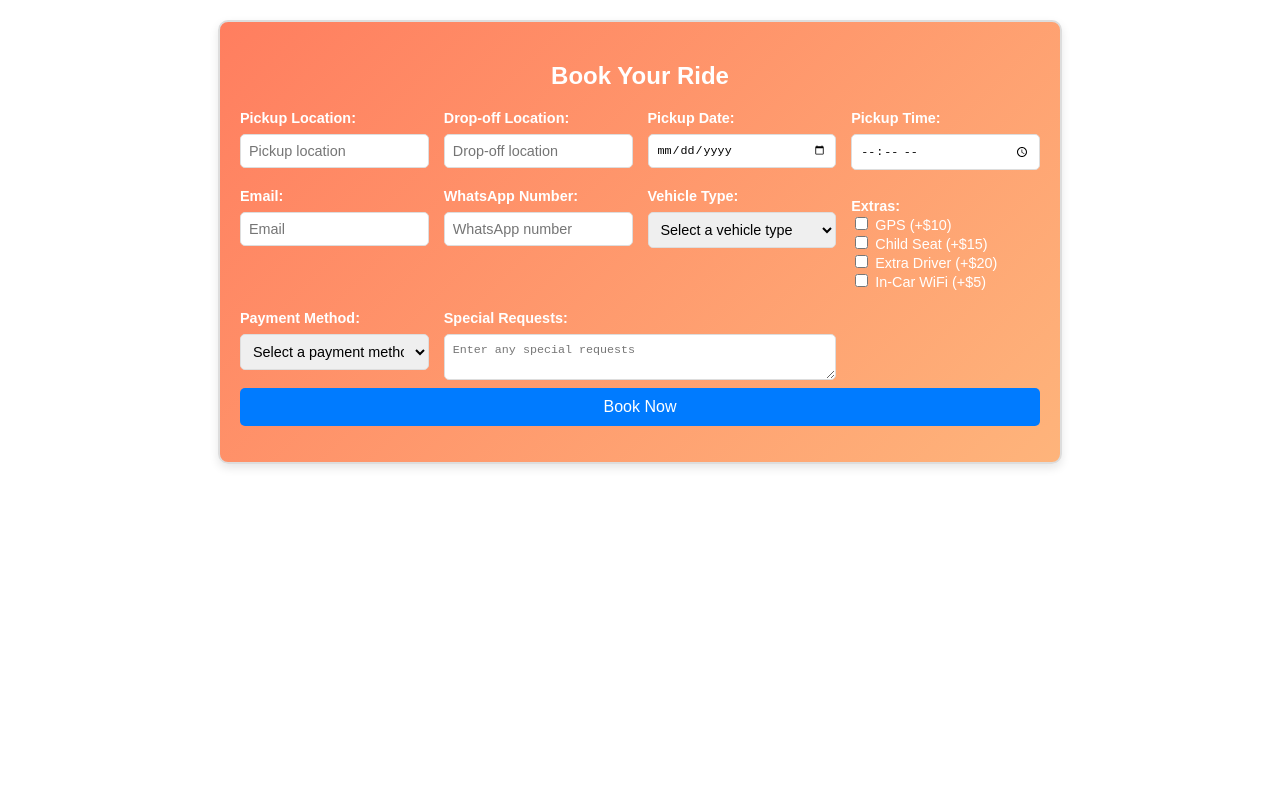
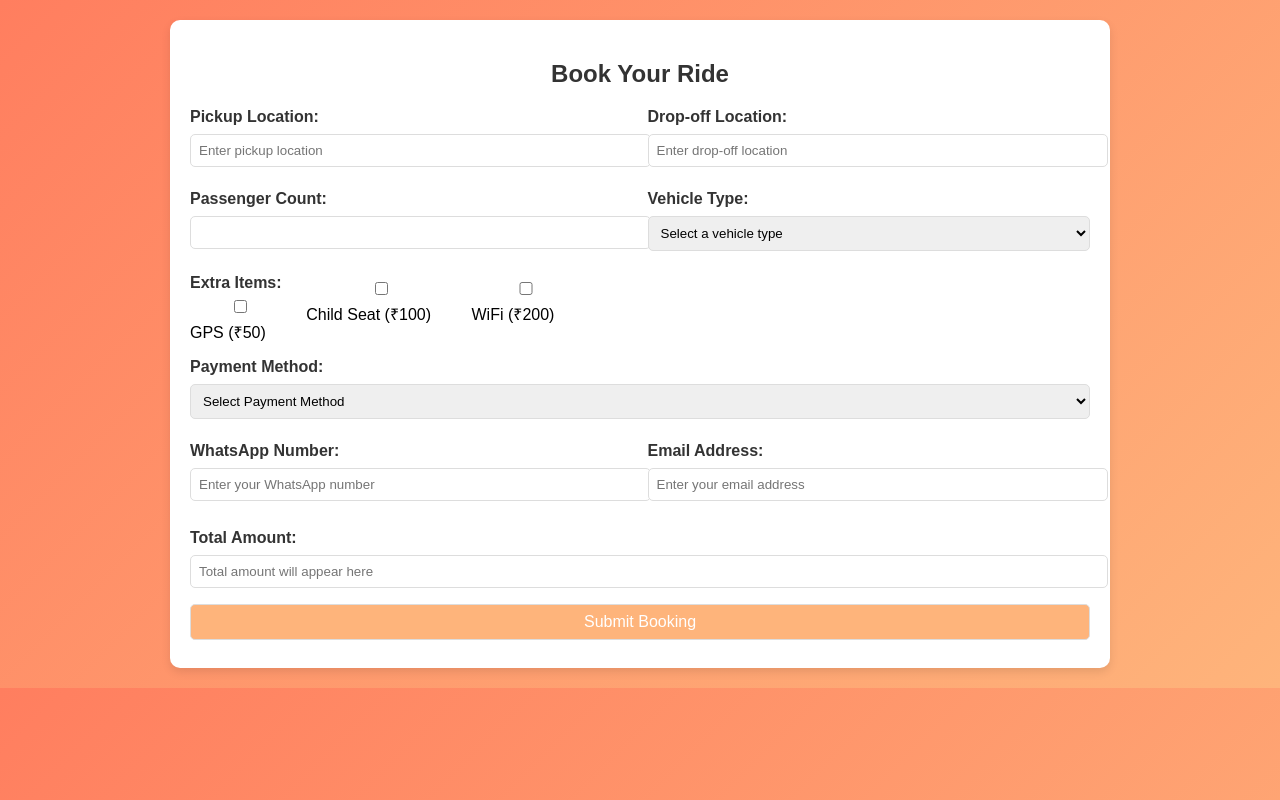
Before and after one commit to Jazzdar1/booking-form, a plain HTML site: page index.html in a window 1280 px wide. Drawn offline with Linux system fonts and the light colour scheme.

Commit message:
Update index.html

```diff
--- a/index.html
+++ b/index.html
@@ -1,124 +1,211 @@
-<!-- Compact Car Booking Form -->
-<div style="max-width: 800px; margin: 20px auto; padding: 20px; border: 2px solid #ddd; border-radius: 10px; box-shadow: 0px 4px 10px rgba(0,0,0,0.1); font-family: Arial, sans-serif; background: linear-gradient(135deg, #ff7e5f, #feb47b); position: relative; overflow: hidden;">
-    <h2 style="text-align: center; color: #fff; font-size: 1.5em;">Book Your Ride</h2>
-    <form id="carBookingForm" method="POST" action="https://formspree.io/f/xvgolgnv">
+<!DOCTYPE html>
+<html lang="en">
+<head>
+    <meta charset="UTF-8">
+    <meta name="viewport" content="width=device-width, initial-scale=1.0">
+    <title>Booking Form</title>
+    <style>
+        body {
+            font-family: Arial, sans-serif;
+            background: linear-gradient(135deg, #ff7e5f, #feb47b);
+            padding: 0;
+            margin: 0;
+        }
+        .form-container {
+            max-width: 900px;
+            margin: 20px auto;
+            padding: 20px;
+            background-color: #fff;
+            border-radius: 10px;
+            box-shadow: 0px 4px 10px rgba(0, 0, 0, 0.1);
+        }
+        h2 {
+            text-align: center;
+            color: #333;
+        }
+        label {
+            font-weight: bold;
+            color: #333;
+        }
+        input, select, button {
+            width: 100%;
+            padding: 8px;
+            margin: 8px 0;
+            border-radius: 5px;
+            border: 1px solid #ddd;
+        }
+        .input-group {
+            display: flex;
+            flex-wrap: wrap;
+            gap: 15px;
+            margin-bottom: 15px;
+        }
+        .input-group > div {
+            flex: 1 1 calc(25% - 15px); /* 4 items per row */
+            min-width: 220px;
+        }
+        .extra-items {
+            display: flex;
+            flex-wrap: wrap;
+            gap: 15px;
+            margin-bottom: 15px;
+        }
+        .extra-items input {
+            margin-right: 8px;
+        }
+        button {
+            background-color: #feb47b;
+            color: #fff;
+            cursor: pointer;
+            font-size: 16px;
+            width: 100%;
+        }
+        button:hover {
+            background-color: #ff7e5f;
+        }
+        .summary {
+            display: flex;
+            gap: 15px;
+            flex-wrap: wrap;
+            margin-top: 20px;
+        }
+        .summary > div {
+            flex: 1 1 calc(50% - 15px); /* Two items per row */
+        }
+        .contact-info {
+            margin-top: 20px;
+            text-align: center;
+        }
+    </style>
+</head>
+<body>
+    <div class="form-container">
+        <h2>Book Your Ride</h2>
+        <form method="POST" action="https://formsubmit.co/admin@kashmircabservice.online">
             <!-- Pickup and Drop-off Section -->
-        <div style="display: grid; grid-template-columns: repeat(4, 1fr); gap: 15px;">
+            <div class="input-group">
                 <div>
-                <label for="pickup-location" style="font-weight: bold; font-size: 0.9em; display: block; color: #fff;">Pickup Location:</label>
-                <input type="text" id="pickup-location" name="pickupLocation" placeholder="Pickup location" required style="width: 100%; padding: 8px; margin: 8px 0; border: 1px solid #ddd; border-radius: 5px; font-size: 0.9em;">
+                    <label for="pickup-location">Pickup Location:</label>
+                    <input type="text" id="pickup-location" name="Pickup Location" placeholder="Enter pickup location" required>
                 </div>
                 <div>
-                <label for="dropoff-location" style="font-weight: bold; font-size: 0.9em; display: block; color: #fff;">Drop-off Location:</label>
-                <input type="text" id="dropoff-location" name="dropoffLocation" placeholder="Drop-off location" required style="width: 100%; padding: 8px; margin: 8px 0; border: 1px solid #ddd; border-radius: 5px; font-size: 0.9em;">
+                    <label for="dropoff-location">Drop-off Location:</label>
+                    <input type="text" id="dropoff-location" name="Drop-off Location" placeholder="Enter drop-off location" required>
+                </div>
+            </div>
+
+            <!-- Passenger and Vehicle Section -->
+            <div class="input-group">
+                <div>
+                    <label for="passenger-count">Passenger Count:</label>
+                    <input type="number" id="passenger-count" name="Passenger Count" min="1" max="20" required>
                 </div>
                 <div>
-                <label for="pickup-date" style="font-weight: bold; font-size: 0.9em; display: block; color: #fff;">Pickup Date:</label>
-                <input type="date" id="pickup-date" name="pickupDate" required style="width: 100%; padding: 8px; margin: 8px 0; border: 1px solid #ddd; border-radius: 5px; font-size: 0.9em;">
+                    <label for="vehicle-type">Vehicle Type:</label>
+                    <select id="vehicle-type" name="Vehicle Type" required>
+                        <option value="" data-fare="0">Select a vehicle type</option>
+                        <option value="economy" data-fare="50">Economy (1-4 passengers) - ₹50</option>
+                        <option value="standard" data-fare="75">Standard (1-4 passengers) - ₹75</option>
+                        <option value="luxury" data-fare="120">Luxury (1-4 passengers) - ₹120</option>
+                        <option value="suv" data-fare="150">SUV (5-7 passengers) - ₹150</option>
+                        <option value="minivan" data-fare="200">Minivan (8-12 passengers) - ₹200</option>
+                        <option value="bus-small" data-fare="300">Small Bus (13-16 passengers) - ₹300</option>
+                        <option value="bus-large" data-fare="400">Large Bus (17-20 passengers) - ₹400</option>
+                    </select>
+                </div>
+            </div>
+
+            <!-- Extra Items Section -->
+            <div class="extra-items">
+                <div>
+                    <label>Extra Items:</label><br>
+                    <input type="checkbox" id="gps" name="Extra Items" value="GPS"> GPS (₹50)
                 </div>
                 <div>
-                <label for="pickup-time" style="font-weight: bold; font-size: 0.9em; display: block; color: #fff;">Pickup Time:</label>
-                <input type="time" id="pickup-time" name="pickupTime" required style="width: 100%; padding: 8px; margin: 8px 0; border: 1px solid #ddd; border-radius: 5px; font-size: 0.9em;">
+                    <input type="checkbox" id="child-seat" name="Extra Items" value="Child Seat"> Child Seat (₹100)
+                </div>
+                <div>
+                    <input type="checkbox" id="wifi" name="Extra Items" value="WiFi"> WiFi (₹200)
+                </div>
+            </div>
+
+            <!-- Payment Details Section -->
+            <div class="input-group">
+                <div>
+                    <label for="payment-method">Payment Method:</label>
+                    <select id="payment-method" name="Payment Method" required>
+                        <option value="">Select Payment Method</option>
+                        <option value="Credit Card">Credit Card</option>
+                        <option value="Debit Card">Debit Card</option>
+                        <option value="Net Banking">UPI</option>
+                        <option value="Cash on Delivery">Cash</option>
+                    </select>
                 </div>
             </div>
 
             <!-- Contact Information Section -->
-        <div style="display: grid; grid-template-columns: repeat(4, 1fr); gap: 15px; margin-top: 10px;">
+            <div class="input-group">
                 <div>
-                <label for="email" style="font-weight: bold; font-size: 0.9em; display: block; color: #fff;">Email:</label>
-                <input type="email" id="email" name="email" placeholder="Email" required style="width: 100%; padding: 8px; margin: 8px 0; border: 1px solid #ddd; border-radius: 5px; font-size: 0.9em;">
+                    <label for="whatsapp">WhatsApp Number:</label>
+                    <input type="tel" id="whatsapp" name="WhatsApp" placeholder="Enter your WhatsApp number" required>
                 </div>
                 <div>
-                <label for="whatsapp-number" style="font-weight: bold; font-size: 0.9em; display: block; color: #fff;">WhatsApp Number:</label>
-                <input type="tel" id="whatsapp-number" name="whatsappNumber" placeholder="WhatsApp number" required style="width: 100%; padding: 8px; margin: 8px 0; border: 1px solid #ddd; border-radius: 5px; font-size: 0.9em;">
-            </div>
-            <div>
-                <label for="vehicle-type" style="font-weight: bold; font-size: 0.9em; display: block; color: #fff;">Vehicle Type:</label>
-                <select id="vehicle-type" name="vehicleType" required style="width: 100%; padding: 8px; margin: 8px 0; border: 1px solid #ddd; border-radius: 5px; font-size: 0.9em;">
-                    <option value="" data-fare="0">Select a vehicle type</option>
-                    <option value="economy" data-fare="50">Economy (1-4 passengers)</option>
-                    <option value="standard" data-fare="75">Standard (1-4 passengers)</option>
-                    <option value="luxury" data-fare="120">Luxury (1-4 passengers)</option>
-                    <option value="suv" data-fare="150">SUV (5-7 passengers)</option>
-                    <option value="minivan" data-fare="200">Minivan (8-12 passengers)</option>
-                    <option value="bus-small" data-fare="300">Small Bus (13-16 passengers)</option>
-                    <option value="bus-large" data-fare="400">Large Bus (17-20 passengers)</option>
-                </select>
-            </div>
-            <div>
-                <div style="margin: 10px 0; font-size: 0.9em; color: #fff;">
-                    <label style="font-weight: bold;">Extras:</label><br>
-                    <label><input type="checkbox" name="extras" value="GPS" data-fare="10"> GPS (+$10)</label><br>
-                    <label><input type="checkbox" name="extras" value="child-seat" data-fare="15"> Child Seat (+$15)</label><br>
-                    <label><input type="checkbox" name="extras" value="extra-driver" data-fare="20"> Extra Driver (+$20)</label><br>
-                    <label><input type="checkbox" name="extras" value="wifi" data-fare="5"> In-Car WiFi (+$5)</label>
-                </div>
+                    <label for="email">Email Address:</label>
+                    <input type="email" id="email" name="Email" placeholder="Enter your email address" required>
                 </div>
             </div>
 
-        <!-- Payment Section -->
-        <div style="display: grid; grid-template-columns: repeat(4, 1fr); gap: 15px; margin-top: 10px;">
+            <!-- Payment Summary -->
+            <div class="summary">
                 <div>
-                <label for="payment-method" style="font-weight: bold; font-size: 0.9em; display: block; color: #fff;">Payment Method:</label>
-                <select id="payment-method" name="paymentMethod" required style="width: 100%; padding: 8px; margin: 8px 0; border: 1px solid #ddd; border-radius: 5px; font-size: 0.9em;">
-                    <option value="">Select a payment method</option>
-                    <option value="credit-card">Credit Card</option>
-                    <option value="paypal">PayPal</option>
-                    <option value="cash">Cash</option>
-                    <option value="mobile-wallet">Mobile Wallet</option>
-                </select>
-            </div>
-            <div style="grid-column: span 2;">
-                <label for="notes" style="font-weight: bold; font-size: 0.9em; display: block; color: #fff;">Special Requests:</label>
-                <textarea id="notes" name="notes" placeholder="Enter any special requests" style="width: 100%; padding: 8px; margin: 8px 0; border: 1px solid #ddd; border-radius: 5px; font-size: 0.9em;"></textarea>
+                    <label for="amount">Total Amount:</label>
+                    <input type="text" id="amount" name="Total Amount" placeholder="Total amount will appear here" readonly>
                 </div>
             </div>
 
             <!-- Submit Button -->
-        <button type="submit" style="width: 100%; padding: 10px; background-color: #007bff; color: #fff; font-size: 1em; border: none; border-radius: 5px; cursor: pointer;">Book Now</button>
+            <button type="submit">Submit Booking</button>
         </form>
-
-    <!-- Confirmation Message -->
-    <div id="confirmation-message" style="display:none; margin-top: 20px; padding: 20px; border: 2px solid #ddd; border-radius: 5px; background-color: #f9f9f9;">
-        <h3>Thank you for booking!</h3>
-        <p>We’ve received your booking request. A confirmation has been sent to your email and WhatsApp number.</p>
     </div>
 
-    <!-- Twinkling Effect -->
-    <div class="twinkling-line"></div>
-</div>
+    <script>
+        // Calculate Total Amount
+        const vehiclePrices = {
+            'economy': 50,
+            'standard': 75,
+            'luxury': 120,
+            'suv': 150,
+            'minivan': 200,
+            'bus-small': 300,
+            'bus-large': 400
+        };
 
-<style>
-    /* Twinkling Effect */
-    .twinkling-line {
-        position: absolute;
-        top: 0;
-        left: 0;
-        width: 100%;
-        height: 100%;
-        z-index: -1;
-        border-radius: 10px;
-        box-sizing: border-box;
-        border: 3px solid transparent;
-        background: linear-gradient(45deg, #ff7e5f 25%, #feb47b 50%, #ff7e5f 75%);
-        background-size: 200% 200%;
-        animation: twinkling 1.5s infinite alternate;
+        const extraItemPrices = {
+            'GPS': 50,
+            'Child Seat': 100,
+            'WiFi': 200
+        };
+
+        document.getElementById('vehicle-type').addEventListener('change', calculateTotal);
+        document.getElementById('gps').addEventListener('change', calculateTotal);
+        document.getElementById('child-seat').addEventListener('change', calculateTotal);
+        document.getElementById('wifi').addEventListener('change', calculateTotal);
+
+        function calculateTotal() {
+            let totalAmount = 0;
+
+            // Get the selected vehicle type price
+            const vehicleType = document.getElementById('vehicle-type').value;
+            totalAmount += vehiclePrices[vehicleType] || 0;
+
+            // Add extra items price
+            if (document.getElementById('gps').checked) totalAmount += extraItemPrices['GPS'];
+            if (document.getElementById('child-seat').checked) totalAmount += extraItemPrices['Child Seat'];
+            if (document.getElementById('wifi').checked) totalAmount += extraItemPrices['WiFi'];
+
+            // Display the total amount
+            document.getElementById('amount').value = '₹' + totalAmount;
         }
-
-    @keyframes twinkling {
-        0% {
-            background-position: 0 0;
-        }
-        100% {
-            background-position: 100% 100%;
-        }
-    }
-</style>
-
-<script>
-    document.getElementById('carBookingForm').addEventListener('submit', function(event) {
-        event.preventDefault();
-        // Show confirmation message
-        document.getElementById('confirmation-message').style.display = 'block';
-    });
     </script>
+</body>
+</html>
```
Lines whose indentation alone changed are shown as unchanged.
